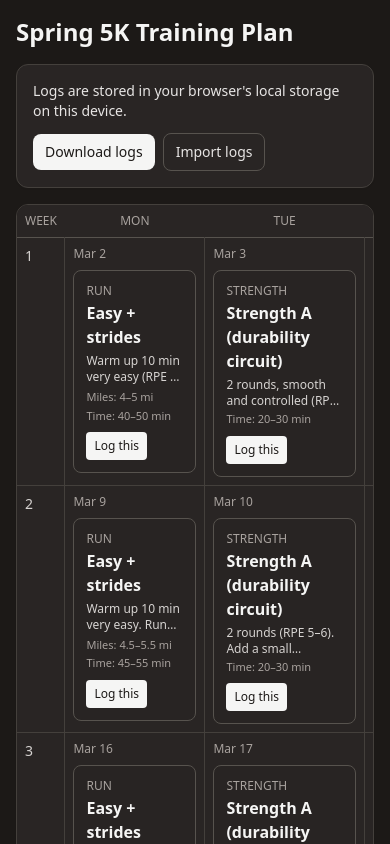
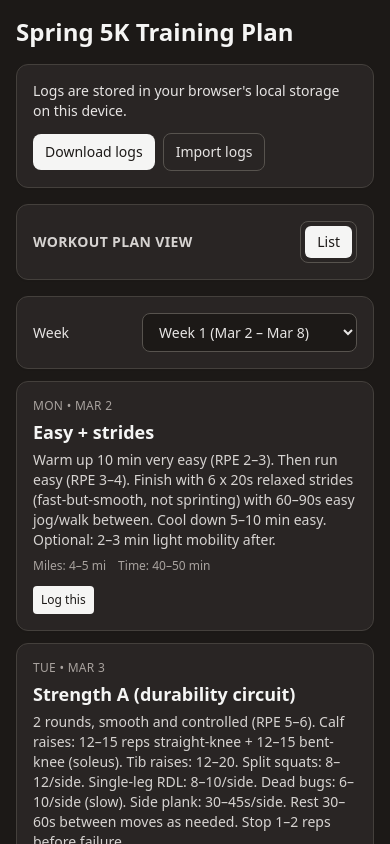
Before and after one commit to haggertypat/RunLog, a Next.js app: page /plan in a window 390 px wide. Shown: the top 844 px of the page. Built offline with nearby package versions, Linux system fonts and the light colour scheme.

Commit message:
Add list plan view with persisted mode and responsive calendar

```diff
--- a/src/app/layout.tsx
+++ b/src/app/layout.tsx
@@ -11,7 +11,7 @@ export default function RootLayout({ children }: { children: React.ReactNode })
   return (
     <html lang="en" className="dark">
       <body>
-        <main className="mx-auto min-h-screen w-full max-w-6xl p-4 sm:p-6">
+        <main className="mx-auto min-h-screen w-full max-w-4xl p-4 sm:p-6">
           <header className="mb-4 flex items-start justify-between gap-4">
             <div>
             <Link
--- a/src/app/plan/page.tsx
+++ b/src/app/plan/page.tsx
@@ -10,6 +10,9 @@ const WEEK_ONE_START = new Date(2026, 2, 2); // Monday (local time)
 const DAY_NAMES = ["Mon", "Tue", "Wed", "Thu", "Fri", "Sat", "Sun"];
 const WEEKS = 10;
 const DAYS = 7;
+const PLAN_VIEW_MODE_STORAGE_KEY = "runlog_plan_view_mode";
+
+type PlanViewMode = "list" | "calendar";
 
 function getDateFor(week: number, dayIndex: number): Date {
   const d = new Date(WEEK_ONE_START);
@@ -54,10 +57,36 @@ function formatTotalRange(min: number | null, max: number | null, unit: string):
 export default function PlanPage() {
   const [logs, setLogs] = useState<LogEntry[]>([]);
   const [dataMessage, setDataMessage] = useState<string | null>(null);
+  const [selectedWeek, setSelectedWeek] = useState(1);
+  const [planViewMode, setPlanViewMode] = useState<PlanViewMode>("list");
+  const [canShowCalendarView, setCanShowCalendarView] = useState(false);
 
   useEffect(() => {
     setLogs(loadLogs());
+
+    const mediaQuery = window.matchMedia("(min-width: 768px)");
+    const syncWithScreen = () => {
+      const desktop = mediaQuery.matches;
+      setCanShowCalendarView(desktop);
+      setPlanViewMode((current) => {
+        if (!desktop) {
+          return "list";
+        }
+        const stored = window.localStorage.getItem(PLAN_VIEW_MODE_STORAGE_KEY);
+        return stored === "calendar" ? "calendar" : current;
+      });
+    };
+
+    syncWithScreen();
+    mediaQuery.addEventListener("change", syncWithScreen);
+
+    return () => mediaQuery.removeEventListener("change", syncWithScreen);
   }, []);
+
+  useEffect(() => {
+    if (!canShowCalendarView) return;
+    window.localStorage.setItem(PLAN_VIEW_MODE_STORAGE_KEY, planViewMode);
+  }, [canShowCalendarView, planViewMode]);
 
   const handleExport = () => {
     const blob = new Blob([JSON.stringify(logs, null, 2)], { type: "application/json" });
@@ -109,14 +138,17 @@ export default function PlanPage() {
   }, [logs]);
 
   const weeklyTotals = useMemo(() => {
-    const map = new Map<number, {
+    const map = new Map<
+      number,
+      {
         estimatedMilesMin: number;
         estimatedMilesMax: number;
         estimatedTimeMin: number;
         estimatedTimeMax: number;
         actualMiles: number;
         actualTime: number;
-    }>();
+      }
+    >();
 
     for (let week = 1; week <= WEEKS; week += 1) {
       map.set(week, {
@@ -158,6 +190,8 @@ export default function PlanPage() {
     return map;
   }, [logs]);
 
+  const listItems = useMemo(() => PLAN_ITEMS.filter((item) => item.week === selectedWeek), [selectedWeek]);
+
   return (
     <section className="space-y-4">
       <div className="rounded-xl border border-stone-200 bg-white p-4 shadow-sm dark:border-stone-700 dark:bg-stone-800">
@@ -178,50 +212,67 @@ export default function PlanPage() {
         {dataMessage ? <p className="mt-2 text-sm text-stone-600 dark:text-stone-300">{dataMessage}</p> : null}
       </div>
 
-      <div className="overflow-x-auto rounded-xl border border-stone-200 bg-white shadow-sm dark:border-stone-700 dark:bg-stone-800">
+      <div className="rounded-xl border border-stone-200 bg-white p-4 shadow-sm dark:border-stone-700 dark:bg-stone-800">
+        <div className="flex flex-wrap items-center justify-between gap-3">
+          <h2 className="text-sm font-semibold uppercase tracking-wide text-stone-600 dark:text-stone-300">Workout plan view</h2>
+          <div className="flex items-center gap-2 rounded-lg border border-stone-200 p-1 dark:border-stone-600">
+            <button
+              type="button"
+              onClick={() => setPlanViewMode("list")}
+              className={[
+                "rounded-md px-3 py-1.5 text-sm font-medium",
+                planViewMode === "list"
+                  ? "bg-stone-900 text-white dark:bg-stone-100 dark:text-stone-900"
+                  : "text-stone-600 hover:bg-stone-100 dark:text-stone-300 dark:hover:bg-stone-700",
+              ].join(" ")}
+            >
+              List
+            </button>
+            {canShowCalendarView ? (
+              <button
+                type="button"
+                onClick={() => setPlanViewMode("calendar")}
+                className={[
+                  "rounded-md px-3 py-1.5 text-sm font-medium",
+                  planViewMode === "calendar"
+                    ? "bg-stone-900 text-white dark:bg-stone-100 dark:text-stone-900"
+                    : "text-stone-600 hover:bg-stone-100 dark:text-stone-300 dark:hover:bg-stone-700",
+                ].join(" ")}
+              >
+                Calendar
+              </button>
+            ) : null}
+          </div>
+        </div>
+      </div>
+
+      {planViewMode === "calendar" && canShowCalendarView ? (
+        <div className="relative left-1/2 w-[min(100vw-2rem,84rem)] -translate-x-1/2 overflow-x-auto rounded-xl border border-stone-200 bg-white shadow-sm dark:border-stone-700 dark:bg-stone-800 sm:w-[min(100vw-3rem,84rem)]">
           <table className="w-full min-w-[800px] border-collapse">
             <thead>
               <tr className="border-b border-stone-200 dark:border-stone-600">
-              <th className="w-16 p-2 text-left text-xs font-medium uppercase text-stone-500 dark:text-stone-400">
-                Week
-              </th>
-              {DAY_NAMES.map((name, i) => (
-                <th
-                  key={name}
-                  className="min-w-[140px] p-2 text-center text-xs font-medium uppercase text-stone-500 dark:text-stone-400"
-                >
+                <th className="w-16 p-2 text-left text-xs font-medium uppercase text-stone-500 dark:text-stone-400">Week</th>
+                {DAY_NAMES.map((name) => (
+                  <th key={name} className="min-w-[140px] p-2 text-center text-xs font-medium uppercase text-stone-500 dark:text-stone-400">
                     {name}
                   </th>
                 ))}
-              <th className="min-w-[200px] p-2 text-left text-xs font-medium uppercase text-stone-500 dark:text-stone-400">
-                Weekly totals
-              </th>
+                <th className="min-w-[200px] p-2 text-left text-xs font-medium uppercase text-stone-500 dark:text-stone-400">Weekly totals</th>
               </tr>
             </thead>
             <tbody>
               {Array.from({ length: WEEKS }, (_, i) => i + 1).map((week) => (
-              <tr
-                key={week}
-                className="border-b border-stone-100 dark:border-stone-700 last:border-b-0"
-              >
-                <td className="w-16 p-2 align-top text-sm font-medium text-stone-600 dark:text-stone-300">
-                  {week}
-                </td>
+                <tr key={week} className="border-b border-stone-100 last:border-b-0 dark:border-stone-700">
+                  <td className="w-16 p-2 align-top text-sm font-medium text-stone-600 dark:text-stone-300">{week}</td>
                   {Array.from({ length: DAYS }, (_, i) => i + 1).map((dayIndex) => {
                     const key = `${week}-${dayIndex}`;
                     const items = grid.get(key) ?? [];
                     const date = getDateFor(week, dayIndex);
                     return (
-                    <td
-                      key={key}
-                      className="min-w-[140px] border-l border-stone-100 p-2 align-top first:border-l-0 dark:border-stone-700"
-                    >
+                      <td key={key} className="min-w-[140px] border-l border-stone-100 p-2 align-top first:border-l-0 dark:border-stone-700">
                         <div className="space-y-2">
-                        <p className="text-xs text-stone-500 dark:text-stone-400">
-                          {formatCellDate(date)}
-                        </p>
-                        {items.map((item) => (
-                          (() => {
+                          <p className="text-xs text-stone-500 dark:text-stone-400">{formatCellDate(date)}</p>
+                          {items.map((item) => {
                             const itemLogs = logsByPlanItemId.get(item.id) ?? [];
                             const latestLog = itemLogs[0];
                             const isLogged = Boolean(latestLog);
@@ -244,28 +295,15 @@ export default function PlanPage() {
                                     </span>
                                   ) : null}
                                 </div>
-                            <h3
-                              className={[
-                                "mt-0.5 font-semibold",
-                                isLogged
-                                  ? "text-stone-600 line-through dark:text-stone-400"
-                                  : "text-stone-900 dark:text-stone-100",
-                              ].join(" ")}
-                            >
+                                <h3 className={["mt-0.5 font-semibold", isLogged ? "text-stone-600 line-through dark:text-stone-400" : "text-stone-900 dark:text-stone-100"].join(" ")}>
                                   {item.title}
                                 </h3>
-                            <p className="mt-1 line-clamp-2 text-xs text-stone-600 dark:text-stone-300">
-                              {item.description ?? item.details}
-                            </p>
+                                <p className="mt-1 line-clamp-2 text-xs text-stone-600 dark:text-stone-300">{item.description ?? item.details}</p>
                                 {formatRange(item.estimatedMilesMin, item.estimatedMilesMax, " mi") ? (
-                              <p className="mt-1 text-[11px] text-stone-500 dark:text-stone-400">
-                                Miles: {formatRange(item.estimatedMilesMin, item.estimatedMilesMax, " mi")}
-                              </p>
+                                  <p className="mt-1 text-[11px] text-stone-500 dark:text-stone-400">Miles: {formatRange(item.estimatedMilesMin, item.estimatedMilesMax, " mi")}</p>
                                 ) : null}
                                 {formatRange(item.estimatedTimeMin, item.estimatedTimeMax, " min") ? (
-                              <p className="mt-0.5 text-[11px] text-stone-500 dark:text-stone-400">
-                                Time: {formatRange(item.estimatedTimeMin, item.estimatedTimeMax, " min")}
-                              </p>
+                                  <p className="mt-0.5 text-[11px] text-stone-500 dark:text-stone-400">Time: {formatRange(item.estimatedTimeMin, item.estimatedTimeMax, " min")}</p>
                                 ) : null}
                                 {latestLog ? (
                                   <div className="mt-2 space-y-1">
@@ -273,14 +311,11 @@ export default function PlanPage() {
                                     <p className="text-[11px] font-medium text-stone-700 dark:text-stone-300">Edit log →</p>
                                   </div>
                                 ) : (
-                              <p className="mt-2 inline-block rounded bg-stone-900 px-2 py-1.5 text-xs font-medium text-white dark:bg-stone-100 dark:text-stone-900">
-                                Log this
-                              </p>
+                                  <p className="mt-2 inline-block rounded bg-stone-900 px-2 py-1.5 text-xs font-medium text-white dark:bg-stone-100 dark:text-stone-900">Log this</p>
                                 )}
                               </Link>
                             );
-                          })()
-                        ))}
+                          })}
                         </div>
                       </td>
                     );
@@ -296,15 +331,11 @@ export default function PlanPage() {
 
                     return (
                       <td className="min-w-[200px] border-l border-stone-100 bg-stone-50/70 p-3 align-top dark:border-stone-700 dark:bg-stone-900/20">
-                      <p className="text-xs font-semibold uppercase tracking-wide text-stone-500 dark:text-stone-400">
-                        Estimated
-                      </p>
+                        <p className="text-xs font-semibold uppercase tracking-wide text-stone-500 dark:text-stone-400">Estimated</p>
                         <p className="mt-1 text-sm text-stone-700 dark:text-stone-200">
                           {formatTotalRange(estimatedMilesMin, estimatedMilesMax, " mi")} • {formatTotalRange(estimatedTimeMin, estimatedTimeMax, " min")}
                         </p>
-                      <p className="mt-3 text-xs font-semibold uppercase tracking-wide text-stone-500 dark:text-stone-400">
-                        Actual
-                      </p>
+                        <p className="mt-3 text-xs font-semibold uppercase tracking-wide text-stone-500 dark:text-stone-400">Actual</p>
                         <p className="mt-1 text-sm text-stone-700 dark:text-stone-200">
                           {formatTotal(actualMiles, " mi")} • {formatTotal(actualTime, " min")}
                         </p>
@@ -316,6 +347,77 @@ export default function PlanPage() {
             </tbody>
           </table>
         </div>
+      ) : (
+        <div className="space-y-3">
+          <div className="flex flex-wrap items-center justify-between gap-3 rounded-xl border border-stone-200 bg-white p-4 shadow-sm dark:border-stone-700 dark:bg-stone-800">
+            <label className="text-sm font-medium text-stone-700 dark:text-stone-200" htmlFor="week-select">
+              Week
+            </label>
+            <select
+              id="week-select"
+              value={selectedWeek}
+              onChange={(event) => setSelectedWeek(Number(event.target.value))}
+              className="rounded-lg border border-stone-300 bg-white px-3 py-2 text-sm text-stone-700 dark:border-stone-600 dark:bg-stone-900 dark:text-stone-200"
+            >
+              {Array.from({ length: WEEKS }, (_, i) => i + 1).map((week) => {
+                const start = getDateFor(week, 1);
+                const end = getDateFor(week, 7);
+                return (
+                  <option key={week} value={week}>
+                    Week {week} ({formatCellDate(start)} – {formatCellDate(end)})
+                  </option>
+                );
+              })}
+            </select>
+          </div>
+
+          {listItems.map((item) => {
+            const itemLogs = logsByPlanItemId.get(item.id) ?? [];
+            const latestLog = itemLogs[0];
+            const isLogged = Boolean(latestLog);
+            const date = getDateFor(item.week, item.dayIndex);
+            return (
+              <Link
+                key={item.id}
+                href={`/log?planItemId=${item.id}`}
+                className={[
+                  "block rounded-xl border bg-white p-4 shadow-sm transition hover:ring-2 hover:ring-stone-300 dark:bg-stone-800 dark:hover:ring-stone-500",
+                  isLogged
+                    ? "border-green-200 dark:border-green-900/60"
+                    : "border-stone-200 dark:border-stone-700",
+                ].join(" ")}
+              >
+                <div className="flex flex-wrap items-center justify-between gap-2">
+                  <p className="text-xs font-medium uppercase tracking-wide text-stone-500 dark:text-stone-400">
+                    {DAY_NAMES[item.dayIndex - 1]} • {formatCellDate(date)}
+                  </p>
+                  {isLogged ? (
+                    <span className="inline-flex items-center gap-1 rounded-full bg-green-100 px-2 py-0.5 text-[10px] font-semibold uppercase text-green-800 dark:bg-green-900/40 dark:text-green-200">
+                      ✓ Logged
+                    </span>
+                  ) : null}
+                </div>
+                <h3 className={["mt-1 text-lg font-semibold", isLogged ? "text-stone-600 line-through dark:text-stone-400" : "text-stone-900 dark:text-stone-100"].join(" ")}>
+                  {item.title}
+                </h3>
+                <p className="mt-1 text-sm text-stone-600 dark:text-stone-300">{item.description ?? item.details}</p>
+                <div className="mt-2 flex flex-wrap items-center gap-3 text-xs text-stone-500 dark:text-stone-400">
+                  {formatRange(item.estimatedMilesMin, item.estimatedMilesMax, " mi") ? <span>Miles: {formatRange(item.estimatedMilesMin, item.estimatedMilesMax, " mi")}</span> : null}
+                  {formatRange(item.estimatedTimeMin, item.estimatedTimeMax, " min") ? <span>Time: {formatRange(item.estimatedTimeMin, item.estimatedTimeMax, " min")}</span> : null}
+                </div>
+                {latestLog ? (
+                  <div className="mt-3 space-y-1">
+                    <p className="text-sm text-green-800 dark:text-green-200">{formatLoggedSummary(latestLog)}</p>
+                    <p className="text-xs font-medium text-stone-700 dark:text-stone-300">Edit log →</p>
+                  </div>
+                ) : (
+                  <p className="mt-3 inline-block rounded bg-stone-900 px-2 py-1.5 text-xs font-medium text-white dark:bg-stone-100 dark:text-stone-900">Log this</p>
+                )}
+              </Link>
+            );
+          })}
+        </div>
+      )}
     </section>
   );
 }
```
Lines whose indentation alone changed are shown as unchanged.
